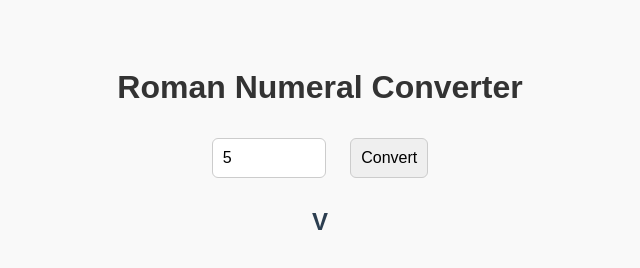
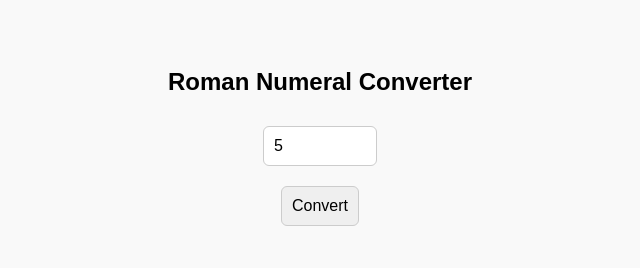
Before and after one commit to acciojob/Roman-Numeral-Converter-ashim-sharma-console, a website: page main.html in a window 1280 px wide. Both pictures are taken after typing "5" into the empty fields and a click on the button "Convert". Shown: the whole page, without its empty margins (320-960 px from the left). Drawn offline with Linux system fonts and the light colour scheme.

Commit message:
created a submission

```diff
--- a/main.html
+++ b/main.html
@@ -7,15 +7,13 @@
 </head>
 
 <body>
-	<!-- the entire body must be written by student -->
-	<h1>Roman Numeral Converter</h1>
-
-  <input type="number" id="numberInput" placeholder="Enter a number" min="1" max="100000">
+<div class="container">
+  <h2>Roman Numeral Converter</h2>
+  <input type="number" id="numberInput" placeholder="Enter a number (1–100000)" min="1" max="100000">
+  <br>
   <button onclick="convertToRoman()">Convert</button>
-
-  <div id="result"></div>
-    <script type="text/javascript" src="./script.js">
-   </script>
+  <div id="output"></div>
+</div>
 
 </body>
 
--- a/script.js
+++ b/script.js
@@ -1,12 +1,14 @@
+function convertToRoman() {
+  const numInput = document.getElementById('numberInput').value;
+  let num = parseInt(numInput);
+  const output = document.getElementById('output');
 
-function convertToRoman() {
-      let num = parseInt(document.getElementById('numberInput').value);
   if (isNaN(num) || num < 1 || num > 100000) {
-        document.getElementById('result').innerText = "Please enter a number between 1 and 100000.";
+    output.textContent = 'Please enter a number between 1 and 100000.';
     return;
   }
 
-      const romanArr = [
+  const romanNumerals = [
   ['M', 1000],
     ['CM', 900],
     ['D', 500],
@@ -19,16 +21,16 @@ function convertToRoman() {
     ['IX', 9],
     ['V', 5],
     ['IV', 4],
-        ['I', 1],
+    ['I', 1]
   ];
 
   let result = '';
-      for (let [symbol, value] of romanArr) {
+  for (const [symbol, value] of romanNumerals) {
     while (num >= value) {
       result += symbol;
       num -= value;
     }
   }
 
-      document.getElementById('result').innerText = result;
+  output.textContent = result.toUpperCase(); // Ensures uppercase output
 }
```
Lines whose indentation alone changed are shown as unchanged.
